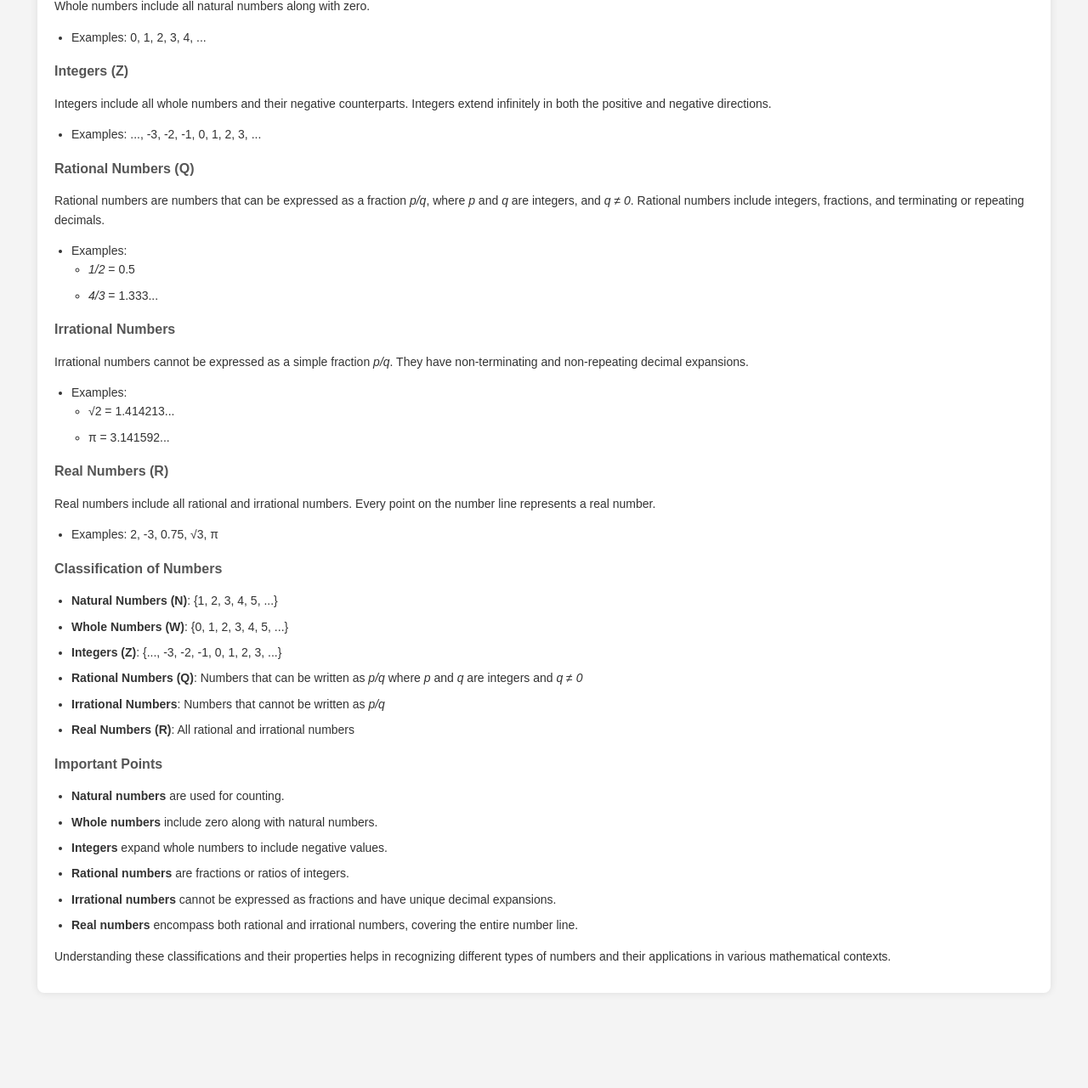
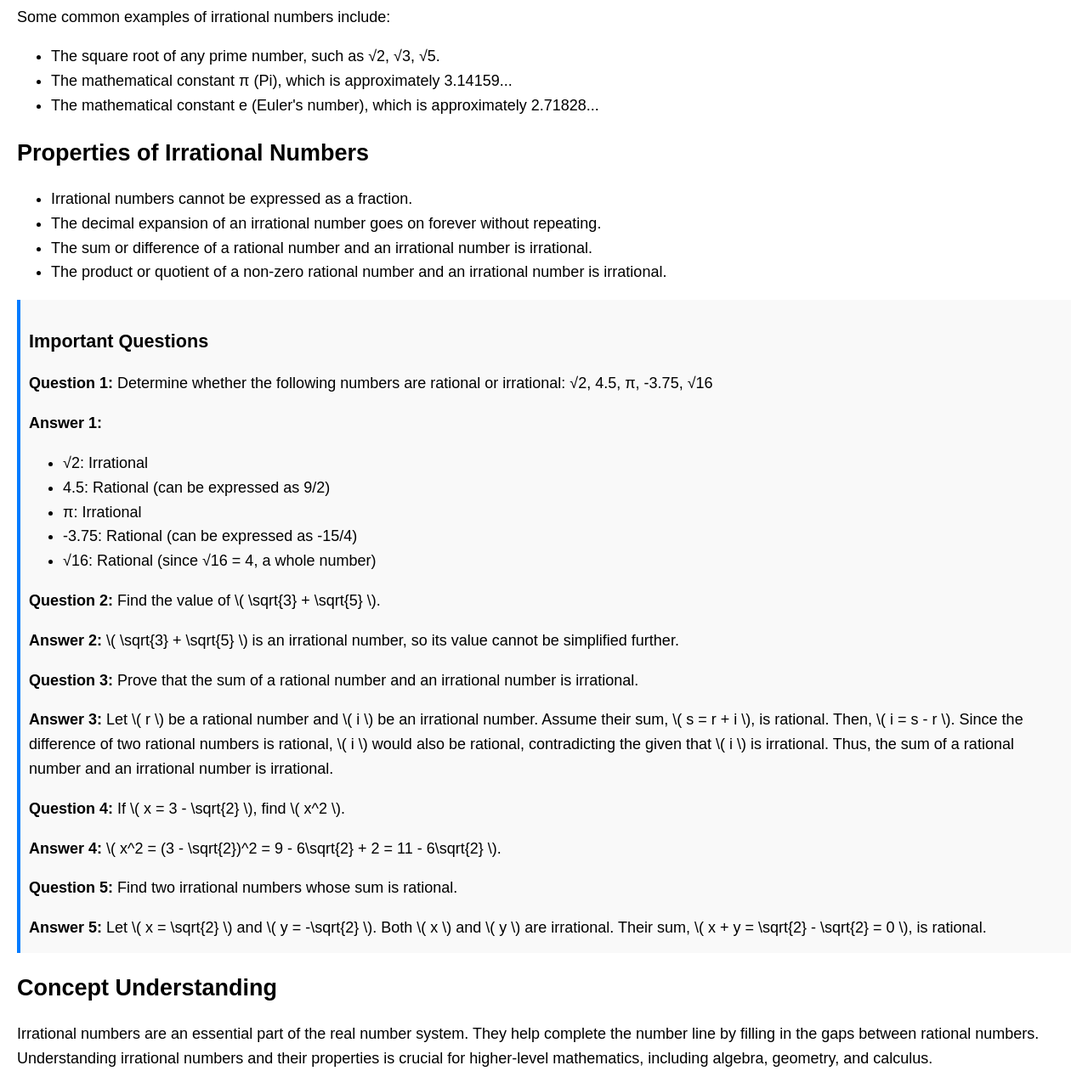
Before and after one commit to hiprashant02/mobile-view-test, a plain HTML site: page introduction.html in a window 1280 px wide. Shown: the part 366-1647 px from the top of the page at 85% size. Before the commit the page ends 1555 px from the top, so only its background shows below. Drawn offline with Linux system fonts and the light colour scheme.

Commit message:
Update introduction.html

```diff
--- a/introduction.html
+++ b/introduction.html
@@ -3,139 +3,105 @@
 <head>
     <meta charset="UTF-8">
     <meta name="viewport" content="width=device-width, initial-scale=1.0">
-    <title>Number Systems - Introduction</title>
+    <title>Chapter 1: Number Systems - Irrational Numbers</title>
     <style>
         body {
             font-family: Arial, sans-serif;
             line-height: 1.6;
-            margin: 0;
+            margin: 20px;
             padding: 0;
-            background-color: #f4f4f4;
-            color: #333;
+            font-size: 18px;
         }
-
-        .container {
-            width: 90%;
-            margin: 20px auto;
-            background: #fff;
-            padding: 20px;
-            border-radius: 8px;
-            box-shadow: 0 0 10px rgba(0, 0, 0, 0.1);
+        h1 {
+            text-align: center;
+            font-size: 2em;
+            margin-bottom: 20px;
         }
-
-        h1 {
-            font-size: 22px;
-            margin-bottom: 10px;
-            text-align: center;
-        }
-
         h2 {
-            font-size: 18px;
+            font-size: 1.5em;
+            margin-top: 20px;
             margin-bottom: 10px;
         }
-
-        h3 {
+        p {
+            margin-bottom: 10px;
+        }
+        .important-questions {
+            background-color: #f9f9f9;
+            padding: 10px;
+            border-left: 4px solid #007bff;
+            margin-bottom: 20px;
+        }
+        .important-questions h3 {
+            font-size: 1.2em;
+            margin-bottom: 10px;
+        }
+        .important-questions p {
+            margin-bottom: 5px;
+        }
+        @media (max-width: 600px) {
+            body {
+                margin: 10px;
                 font-size: 16px;
-            margin-bottom: 8px;
-            color: #555;
             }
-
-        p, ul {
-            font-size: 14px;
-            margin-bottom: 12px;
+            h1 {
+                font-size: 1.8em;
             }
-
-        ul {
-            padding-left: 20px;
+            h2 {
+                font-size: 1.3em;
             }
-
-        ul li {
-            margin-bottom: 8px;
-        }
-
-        .fraction {
-            font-style: italic;
-        }
-
-        .italic {
-            font-style: italic;
         }
     </style>
 </head>
 <body>
-    <div class="container">
-        <h1>Number Systems</h1>
-        <h2>1.1 Introduction</h2>
+    <h1>Chapter 1: Number Systems - Irrational Numbers</h1>
 
-        <p>In mathematics, the <strong>number system</strong> is a way to represent numbers. Numbers are an integral part of our daily lives and mathematics. The number system helps us classify and understand different types of numbers. Let's explore the various types of numbers in the number system:</p>
+    <h2>1.2 Irrational Numbers</h2>
 
-        <h3>Natural Numbers (N)</h3>
-        <p>Natural numbers are the basic counting numbers. They start from 1 and go on infinitely.</p>
+    <h2>Definition</h2>
+    <p><strong>Irrational numbers</strong> are numbers that cannot be expressed as a ratio of two integers. In other words, they cannot be written in the form <sup>p</sup>&frasl;<sub>q</sub>, where p and q are integers and q ≠ 0. The decimal expansion of irrational numbers is non-terminating and non-repeating.</p>
+
+    <h2>Examples</h2>
+    <p>Some common examples of irrational numbers include:</p>
     <ul>
-            <li>Examples: 1, 2, 3, 4, 5, ...</li>
+        <li>The square root of any prime number, such as &radic;2, &radic;3, &radic;5.</li>
+        <li>The mathematical constant &pi; (Pi), which is approximately 3.14159...</li>
+        <li>The mathematical constant e (Euler's number), which is approximately 2.71828...</li>
     </ul>
 
-        <h3>Whole Numbers (W)</h3>
-        <p>Whole numbers include all natural numbers along with zero.</p>
+    <h2>Properties of Irrational Numbers</h2>
     <ul>
-            <li>Examples: 0, 1, 2, 3, 4, ...</li>
+        <li>Irrational numbers cannot be expressed as a fraction.</li>
+        <li>The decimal expansion of an irrational number goes on forever without repeating.</li>
+        <li>The sum or difference of a rational number and an irrational number is irrational.</li>
+        <li>The product or quotient of a non-zero rational number and an irrational number is irrational.</li>
     </ul>
 
-        <h3>Integers (Z)</h3>
-        <p>Integers include all whole numbers and their negative counterparts. Integers extend infinitely in both the positive and negative directions.</p>
+    <div class="important-questions">
+        <h3>Important Questions</h3>
+        <p><strong>Question 1:</strong> Determine whether the following numbers are rational or irrational: &radic;2, 4.5, &pi;, -3.75, &radic;16</p>
+        <p><strong>Answer 1:</strong></p>
         <ul>
-            <li>Examples: ..., -3, -2, -1, 0, 1, 2, 3, ...</li>
+            <li>&radic;2: Irrational</li>
+            <li>4.5: Rational (can be expressed as 9/2)</li>
+            <li>&pi;: Irrational</li>
+            <li>-3.75: Rational (can be expressed as -15/4)</li>
+            <li>&radic;16: Rational (since &radic;16 = 4, a whole number)</li>
         </ul>
 
-        <h3>Rational Numbers (Q)</h3>
-        <p>Rational numbers are numbers that can be expressed as a fraction <span class="fraction">p/q</span>, where <span class="italic">p</span> and <span class="italic">q</span> are integers, and <span class="italic">q &ne; 0</span>. Rational numbers include integers, fractions, and terminating or repeating decimals.</p>
-        <ul>
-            <li>Examples:
-                <ul>
-                    <li><span class="fraction">1/2</span> = 0.5</li>
-                    <li><span class="fraction">4/3</span> = 1.333...</li>
-                </ul>
-            </li>
-        </ul>
+        <p><strong>Question 2:</strong> Find the value of \( \sqrt{3} + \sqrt{5} \).</p>
+        <p><strong>Answer 2:</strong> \( \sqrt{3} + \sqrt{5} \) is an irrational number, so its value cannot be simplified further.</p>
 
-        <h3>Irrational Numbers</h3>
-        <p>Irrational numbers cannot be expressed as a simple fraction <span class="fraction">p/q</span>. They have non-terminating and non-repeating decimal expansions.</p>
-        <ul>
-            <li>Examples:
-                <ul>
-                    <li>&radic;2 = 1.414213...</li>
-                    <li>&pi; = 3.141592...</li>
-                </ul>
-            </li>
-        </ul>
+        <p><strong>Question 3:</strong> Prove that the sum of a rational number and an irrational number is irrational.</p>
+        <p><strong>Answer 3:</strong> Let \( r \) be a rational number and \( i \) be an irrational number. Assume their sum, \( s = r + i \), is rational. Then, \( i = s - r \). Since the difference of two rational numbers is rational, \( i \) would also be rational, contradicting the given that \( i \) is irrational. Thus, the sum of a rational number and an irrational number is irrational.</p>
 
-        <h3>Real Numbers (R)</h3>
-        <p>Real numbers include all rational and irrational numbers. Every point on the number line represents a real number.</p>
-        <ul>
-            <li>Examples: 2, -3, 0.75, &radic;3, &pi;</li>
-        </ul>
+        <p><strong>Question 4:</strong> If \( x = 3 - \sqrt{2} \), find \( x^2 \).</p>
+        <p><strong>Answer 4:</strong> \( x^2 = (3 - \sqrt{2})^2 = 9 - 6\sqrt{2} + 2 = 11 - 6\sqrt{2} \).</p>
 
-        <h3>Classification of Numbers</h3>
-        <ul>
-            <li><strong>Natural Numbers (N)</strong>: {1, 2, 3, 4, 5, ...}</li>
-            <li><strong>Whole Numbers (W)</strong>: {0, 1, 2, 3, 4, 5, ...}</li>
-            <li><strong>Integers (Z)</strong>: {..., -3, -2, -1, 0, 1, 2, 3, ...}</li>
-            <li><strong>Rational Numbers (Q)</strong>: Numbers that can be written as <span class="fraction">p/q</span> where <span class="italic">p</span> and <span class="italic">q</span> are integers and <span class="italic">q &ne; 0</span></li>
-            <li><strong>Irrational Numbers</strong>: Numbers that cannot be written as <span class="fraction">p/q</span></li>
-            <li><strong>Real Numbers (R)</strong>: All rational and irrational numbers</li>
-        </ul>
+        <p><strong>Question 5:</strong> Find two irrational numbers whose sum is rational.</p>
+        <p><strong>Answer 5:</strong> Let \( x = \sqrt{2} \) and \( y = -\sqrt{2} \). Both \( x \) and \( y \) are irrational. Their sum, \( x + y = \sqrt{2} - \sqrt{2} = 0 \), is rational.</p>
+    </div>
 
-        <h3>Important Points</h3>
-        <ul>
-            <li><strong>Natural numbers</strong> are used for counting.</li>
-            <li><strong>Whole numbers</strong> include zero along with natural numbers.</li>
-            <li><strong>Integers</strong> expand whole numbers to include negative values.</li>
-            <li><strong>Rational numbers</strong> are fractions or ratios of integers.</li>
-            <li><strong>Irrational numbers</strong> cannot be expressed as fractions and have unique decimal expansions.</li>
-            <li><strong>Real numbers</strong> encompass both rational and irrational numbers, covering the entire number line.</li>
-        </ul>
-
-        <p>Understanding these classifications and their properties helps in recognizing different types of numbers and their applications in various mathematical contexts.</p>
-    </div>
+    <h2>Concept Understanding</h2>
+    <p>Irrational numbers are an essential part of the real number system. They help complete the number line by filling in the gaps between rational numbers. Understanding irrational numbers and their properties is crucial for higher-level mathematics, including algebra, geometry, and calculus.</p>
 </body>
 </html>
```
Lines whose indentation alone changed are shown as unchanged.
